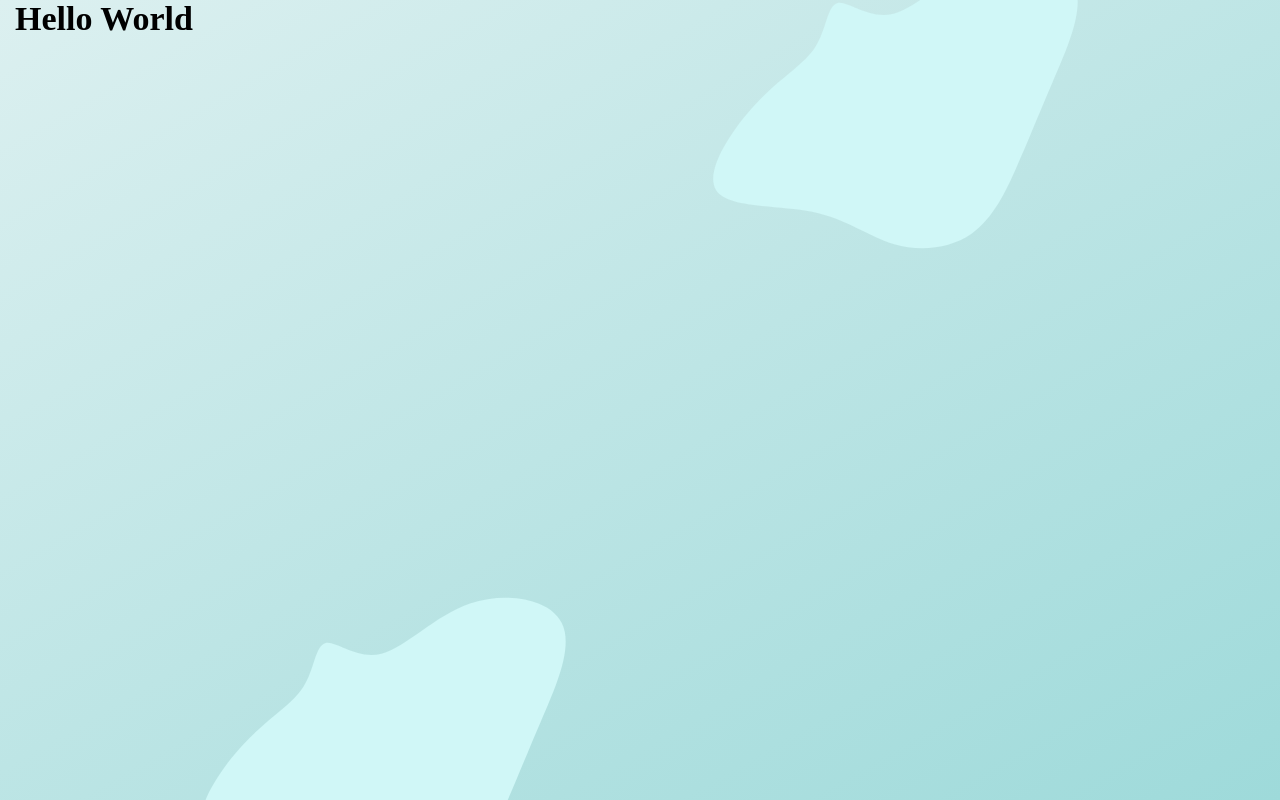
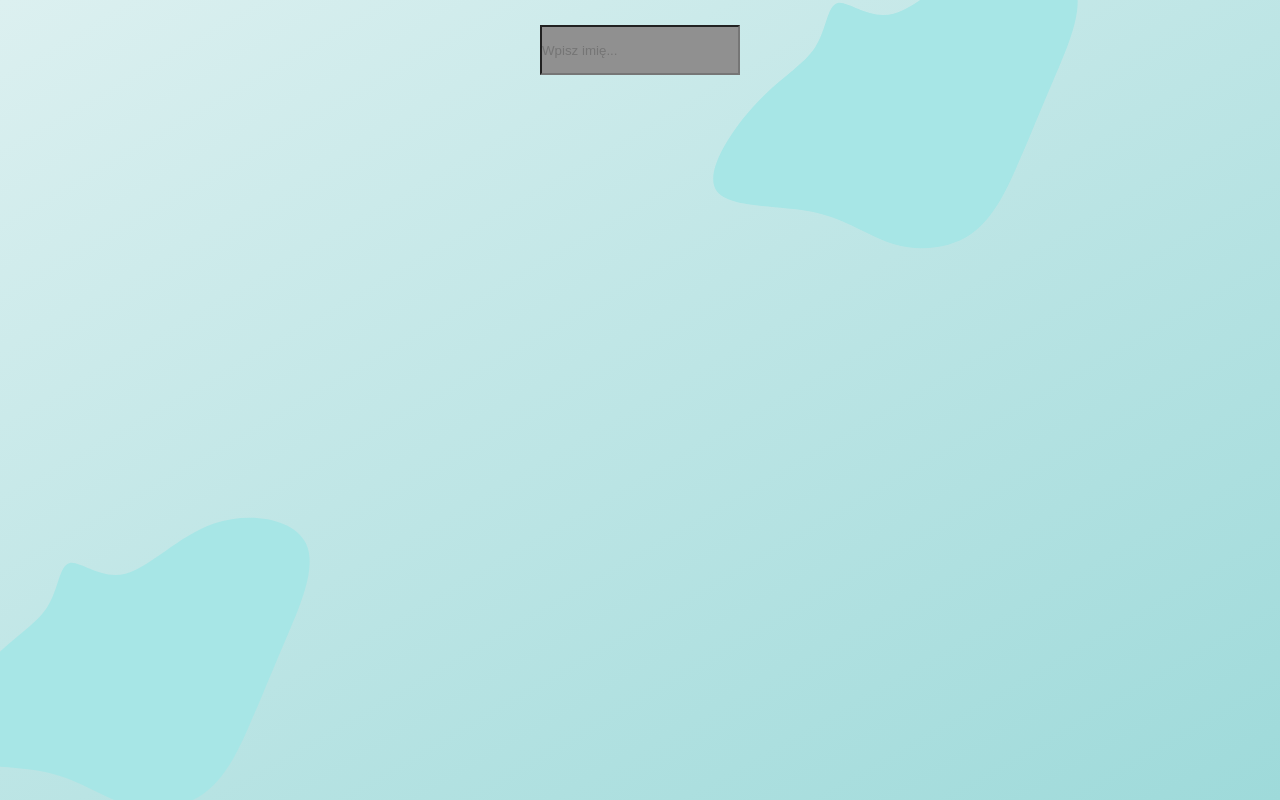
Before and after one commit to ErykFryderyk/finance-manager-app, a Vue app: page / in a window 1280 px wide. Built offline with nearby package versions, Linux system fonts and the light colour scheme.

Commit message:
add new componet Search Input

```diff
--- a/src/App.vue
+++ b/src/App.vue
@@ -1,12 +1,11 @@
 <template>
   <Background />
-  <div class="container">
-    <h1>Hello World</h1>
-  </div>
+  <Input />
 </template>
 
 <script>
 import HeroBackground from './components/HeroBackground.vue';
+import SearchInput from './components/SearchInput.vue';
 
 export default {
   name: 'App',
@@ -17,6 +16,7 @@ export default {
   },
   components: {
     Background: HeroBackground,
+    Input: SearchInput,
   },
 };
 </script>
--- a/src/components/HeroBackground.vue
+++ b/src/components/HeroBackground.vue
@@ -71,10 +71,10 @@ export default {
   width: 500px;
   height: 500px;
   position: absolute;
-  top: 60%;
-  left:10%;
+  top: 50%;
+  left:-10%;
 }
 .shape-element{
-  fill: #d0f7f7;
+  fill: #a7e6e6;
 }
 </style>
--- /dev/null
+++ b/src/components/SearchInput.vue
@@ -0,0 +1,26 @@
+<template>
+  <div class="search-box">
+    <input class="search" type="text" placeholder="Wpisz imię...">
+  </div>
+</template>
+
+<script>
+export default {
+  name: 'SearchInput',
+};
+</script>
+
+<style lang="scss" scoped>
+.search-box{
+  width: 100%;
+  height: 100px;
+  display: flex;
+  justify-content: center;
+  align-items: center;
+}
+.search{
+  width: 200px;
+  height: 50px;
+  background-color: #909090;
+}
+</style>
```
